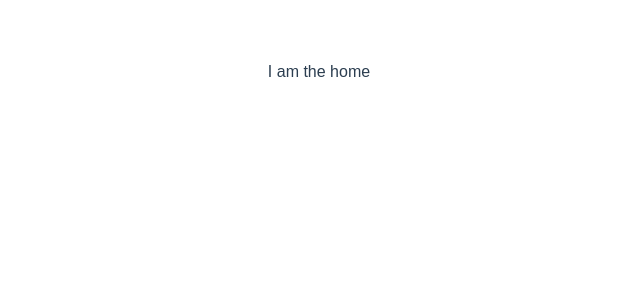
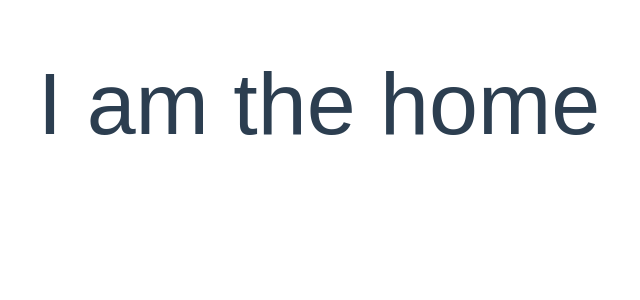
Before and after one commit to EmmyMay/league-countdown, a Vue app: page / in a window 1280 px wide. Shown: the top 300 px of the page, without its empty margins (321-961 px from the left). Built offline with nearby package versions, Linux system fonts and the light colour scheme; a web font is replaced by a local one.

Commit message:
ready for first testing

```diff
--- a/src/components/Text/heading.vue
+++ b/src/components/Text/heading.vue
@@ -15,7 +15,9 @@ const color = ref(`text-${props.color}`)
 </script>
 
 <template>
-  <component :is="tag" :class="[color, tag === 'h1' ? '' : '']"></component>
+  <component :is="tag" :class="[color, tag === 'h1' ? 'lg:text-h1' : '']">
+    <slot />
+  </component>
 </template>
 
 <style scoped></style>
--- a/src/views/home.vue
+++ b/src/views/home.vue
@@ -1,3 +1,12 @@
+<script setup lang="ts">
+import Heading from '../components/Text/heading.vue'
+components: {
+  Heading
+}
+</script>
+
 <template>
-  <h1>I am the home</h1>
+  <Heading tag="h1">I am the home</Heading>
 </template>
+
+<style scoped></style>
```
